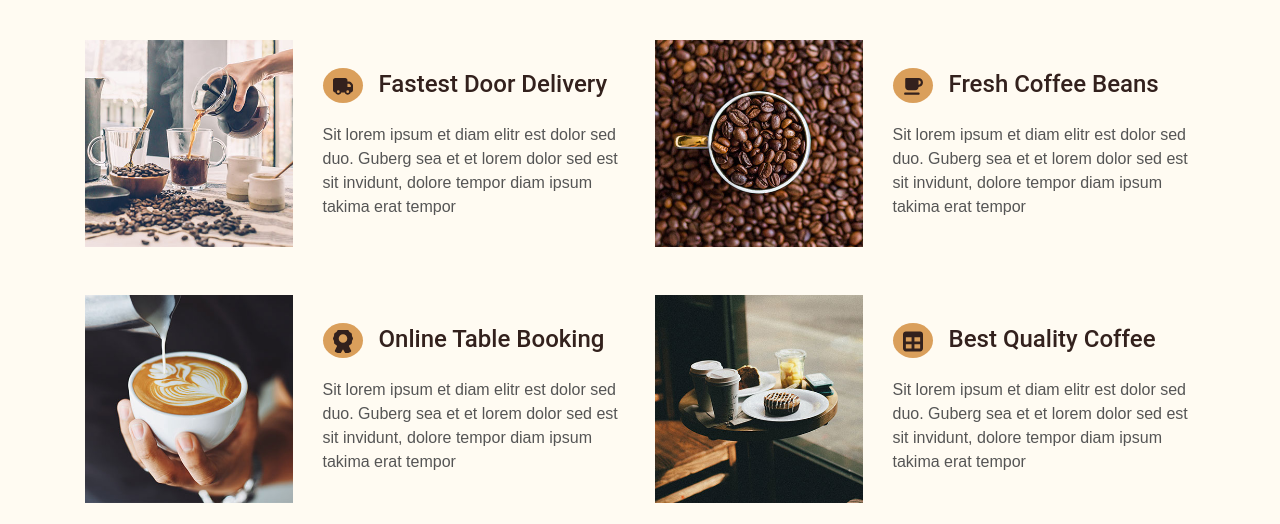
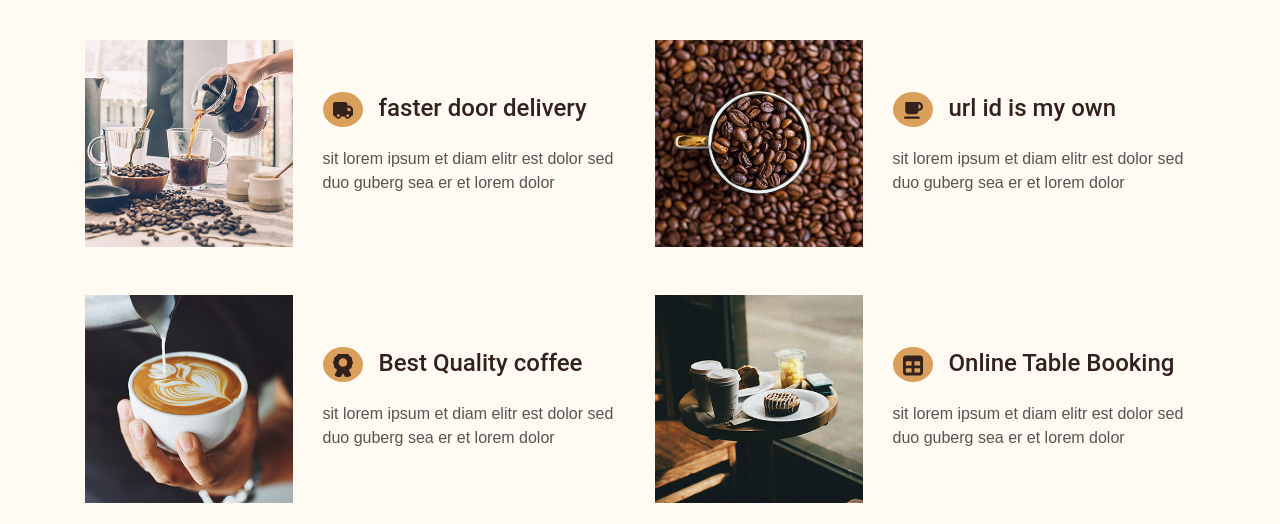
Before and after one commit to Moonveil33/next-practice, a Next.js app in the folder mini-projects/next-coffee/: page / in a window 1280 px wide. Shown: the part 255-779 px from the top of the page. Built offline with nearby package versions, Linux system fonts and the light colour scheme; data requests are answered from the project's data file.

Commit message:
feat: Fetch Cafe Services and implement ISR for HomePage

```diff
--- a/mini-projects/next-coffee/components/templates/Index/Services.js
+++ b/mini-projects/next-coffee/components/templates/Index/Services.js
@@ -1,7 +1,7 @@
 import ServiceItem from "@/components/modules/ServiceItem/ServiceItem";
 import React from "react";
 
-function Services() {
+function Services({ services }) {
   return (
     <div class="container-fluid pt-5">
       <div class="container">
@@ -15,38 +15,15 @@ function Services() {
           <h1 class="display-4">Fresh &amp; Organic Beans</h1>
         </div>
         <div class="row">
-          <ServiceItem
-            title="Fastest Door Delivery"
-            desc="Sit lorem ipsum et diam elitr est dolor sed duo. Guberg sea et
-            et lorem dolor sed est sit invidunt, dolore tempor diam ipsum
-            takima erat tempor"
-            img="/images/service-1.jpg"
-            icon="faTruck"
-          />
-          <ServiceItem
-            title="Fresh Coffee Beans"
-            desc="Sit lorem ipsum et diam elitr est dolor sed duo. Guberg sea et
-            et lorem dolor sed est sit invidunt, dolore tempor diam ipsum
-            takima erat tempor"
-            img="/images/service-2.jpg"
-            icon="faCoffee"
-          />
-          <ServiceItem
-            title="Online Table Booking"
-            desc="Sit lorem ipsum et diam elitr est dolor sed duo. Guberg sea et
-            et lorem dolor sed est sit invidunt, dolore tempor diam ipsum
-            takima erat tempor"
-            img="/images/service-3.jpg"
-            icon="faAward"
-          />
-          <ServiceItem
-            title="Best Quality Coffee"
-            desc="Sit lorem ipsum et diam elitr est dolor sed duo. Guberg sea et
-            et lorem dolor sed est sit invidunt, dolore tempor diam ipsum
-            takima erat tempor"
-            img="/images/service-4.jpg"
-            icon="faTable"
-          />
+          {services.map((service) => (
+            <ServiceItem
+              key={service.id}
+              title={service.title}
+              desc={service.desc}
+              img={service.img}
+              icon={service.icon}
+            />
+          ))}
         </div>
       </div>
     </div>
--- a/mini-projects/next-coffee/data/db.json
+++ b/mini-projects/next-coffee/data/db.json
@@ -27,10 +27,24 @@
     },
     {
       "id": 2,
-      "title": "faster door delivery",
+      "title": "url id is my own",
       "img": "/images/service-2.jpg",
       "desc": "sit lorem ipsum et diam elitr est dolor sed duo guberg sea er et lorem dolor",
       "icon": "faCoffee"
+    },
+    {
+      "id": 3,
+      "title": "Best Quality coffee",
+      "img": "/images/service-3.jpg",
+      "desc": "sit lorem ipsum et diam elitr est dolor sed duo guberg sea er et lorem dolor",
+      "icon": "faAward"
+    },
+    {
+      "id": 4,
+      "title": "Online Table Booking",
+      "img": "/images/service-4.jpg",
+      "desc": "sit lorem ipsum et diam elitr est dolor sed duo guberg sea er et lorem dolor",
+      "icon": "faTable"
     }
   ],
   "newsLetters": [
--- a/mini-projects/next-coffee/pages/index.js
+++ b/mini-projects/next-coffee/pages/index.js
@@ -3,24 +3,27 @@ import Slider from "@/components/templates/Index/Slider";
 import React from "react";
 import Services from "@/components/templates/Index/Services";
 
-function Home() {
+function Home({ data }) {
   return (
     <>
       <Slider />
       <About />
-      <Services />
+      <Services services={data.services} />
     </>
   );
 }
 
 export async function getStaticProps() {
-  const res = await fetch("");
+  const res = await fetch("http://localhost:4000/services");
+
+  const services = await res.json();
 
   return {
     props: {
       data: {
-        services: "",
+        services,
       },
+      revalidate: 60 * 60 * 12, // 12 Hours
     },
   };
 }
```
